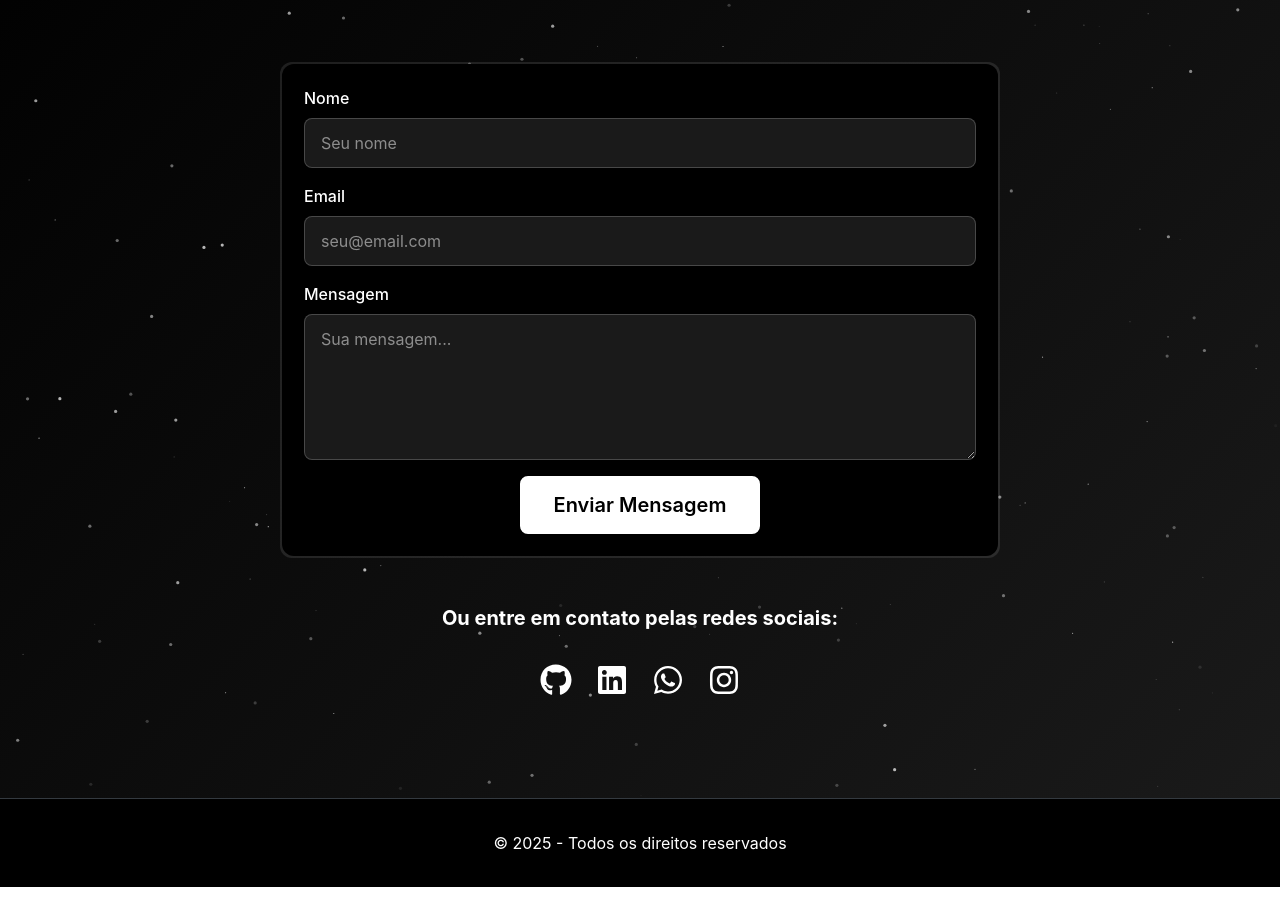
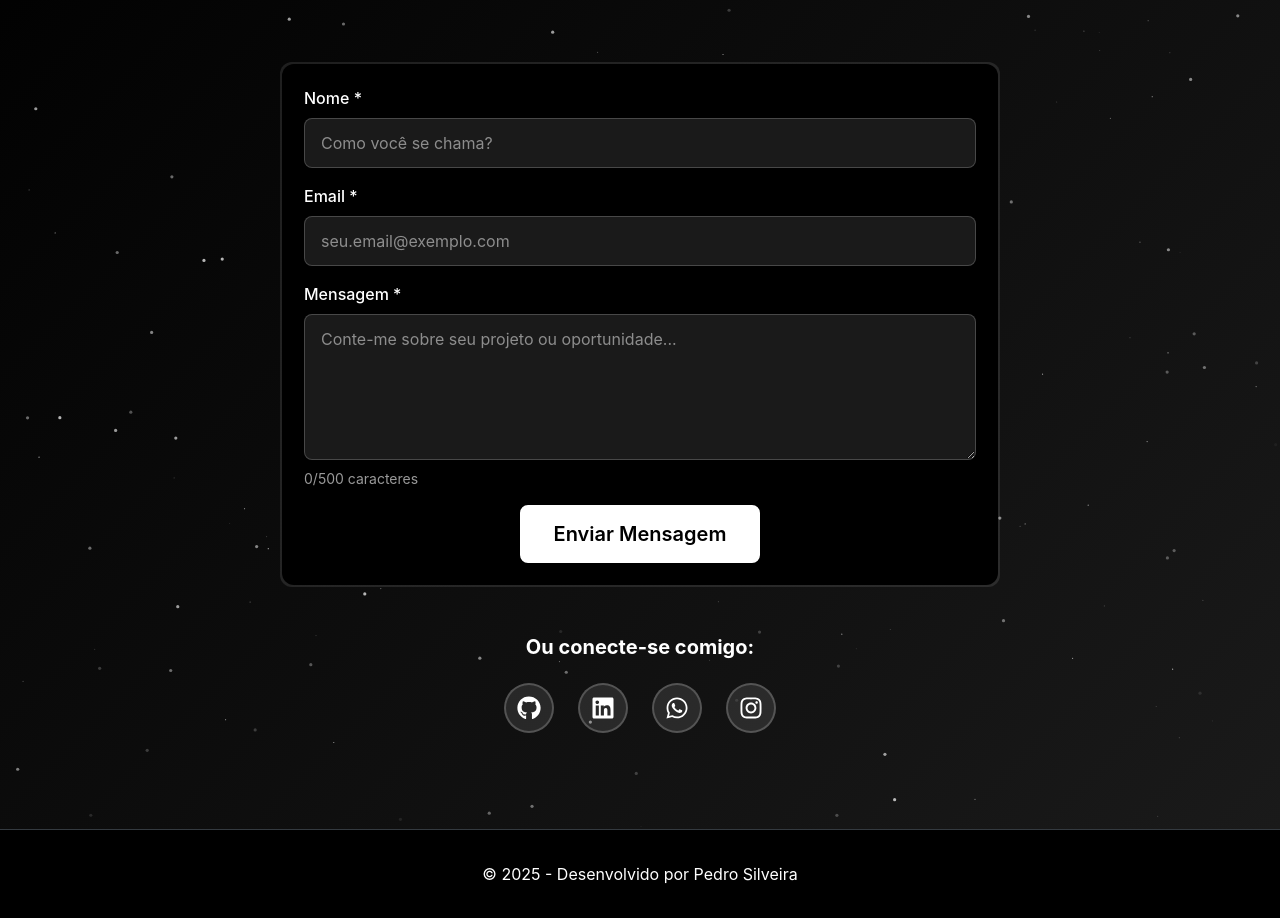
Before and after one commit to PedroSillveira/portifolio, a React (Create React App) app: page / in a window 1280 px wide. Shown: the part 3503-4421 px from the top of the page. Before the commit the page ends 4390 px from the top, so only its background shows below. Built offline with nearby package versions, Linux system fonts and the light colour scheme.

Commit message:
fix layout

```diff
--- a/src/components/Footer.jsx
+++ b/src/components/Footer.jsx
@@ -12,7 +12,7 @@ function Footer() {
     }}>
       <Container>
         <p style={{ margin: 0, color: 'var(--white-color)' }}>
-          © 2025 - Todos os direitos reservados
+          © 2025 - Desenvolvido por Pedro Silveira
         </p>
       </Container>
     </footer>
--- a/src/sections/Contact.css
+++ b/src/sections/Contact.css
@@ -18,3 +18,55 @@
 .contact-section .form-control::placeholder {
   color: rgba(255, 255, 255, 0.5);
 }
+
+.contact-section .form-control::placeholder {
+  color: rgba(255, 255, 255, 0.5);
+}
+
+.contact-section .form-control:disabled {
+  opacity: 0.6;
+  cursor: not-allowed;
+}
+
+.contact-section .alert {
+  border-radius: 0.5rem;
+  animation: slideDown 0.3s ease-out;
+}
+
+@keyframes slideDown {
+  from {
+    opacity: 0;
+    transform: translateY(-10px);
+  }
+  to {
+    opacity: 1;
+    transform: translateY(0);
+  }
+}
+
+/* Toast personalizado */
+.toast {
+  animation: slideInRight 0.4s ease-out;
+}
+
+@keyframes slideInRight {
+  from {
+    opacity: 0;
+    transform: translateX(100px);
+  }
+  to {
+    opacity: 1;
+    transform: translateX(0);
+  }
+}
+
+.toast .btn-close {
+  filter: invert(1);
+}
+
+@media (max-width: 576px) {
+  .toast {
+    min-width: 300px !important;
+    font-size: 0.85rem;
+  }
+}
--- a/src/sections/Contact.jsx
+++ b/src/sections/Contact.jsx
@@ -1,6 +1,6 @@
 import React, { useState } from 'react';
-import { Container, Row, Col, Form } from 'react-bootstrap';
-import { FaGithub, FaLinkedin, FaWhatsapp, FaInstagram } from 'react-icons/fa';
+import { Container, Row, Col, Form, Toast } from 'react-bootstrap';
+import { FaGithub, FaLinkedin, FaWhatsapp, FaInstagram, FaCheckCircle, FaExclamationCircle, FaInfoCircle } from 'react-icons/fa';
 import emailjs from '@emailjs/browser';
 import SectionTitle from '../components/SectionTitle';
 import Button from '../components/Button';
@@ -15,53 +15,113 @@ function Contact() {
         message: ''
     });
     const [isLoading, setIsLoading] = useState(false);
-    const [statusMessage, setStatusMessage] = useState('');
+    const [status, setStatus] = useState({ type: '', message: '' });
+    const [showToast, setShowToast] = useState(false);
 
     const handleChange = (e) => {
         setFormData({
             ...formData,
             [e.target.name]: e.target.value
         });
+        if (status.message) setStatus({ type: '', message: '' });
     };
 
     const handleSubmit = async (e) => {
         e.preventDefault();
         setIsLoading(true);
-        setStatusMessage('');
+        setStatus({ type: '', message: '' });
 
         try {
             await emailjs.send(
-                'service_eicivhn',      // Substitua pelo seu SERVICE_ID
-                'template_bg84urr',     // Substitua pelo seu TEMPLATE_ID
+                'service_eicivhn',
+                'template_bg84urr',
                 {
                     name: formData.name,
                     email: formData.email,
                     message: formData.message,
-                    to_email: 'pedrosilveira.developer@gmail.com'
-
                 },
-                'THvXTpKsjvL1Jf3Xc'       // Substitua pela sua PUBLIC_KEY
+                'THvXTpKsjvL1Jf3Xc'
+                // é apenas a chave publica, dont worry rs
             );
 
-            setStatusMessage('Mensagem enviada com sucesso!');
+            setStatus({
+                type: 'success',
+                message: 'Mensagem enviada com sucesso! Responderei em breve.'
+            });
             setFormData({ name: '', email: '', message: '' });
+
+            // Mostra o toast após 1 segundo
+            setTimeout(() => {
+                setShowToast(true);
+            }, 1000);
+
+            // Remove mensagem de sucesso após 5 segundos
+            setTimeout(() => {
+                setStatus({ type: '', message: '' });
+            }, 5000);
         } catch (error) {
             console.error('Erro ao enviar email:', error);
-            setStatusMessage('Erro ao enviar mensagem. Tente novamente.');
+            setStatus({
+                type: 'error',
+                message: 'Ops! Algo deu errado. Tente novamente ou use as redes sociais abaixo.'
+            });
         } finally {
             setIsLoading(false);
         }
     };
 
     const socialLinks = [
-        { icon: FaGithub, url: 'https://github.com/PedroSillveira', label: 'GitHub' },
-        { icon: FaLinkedin, url: 'https://www.linkedin.com/in/pedro-silveira-aaba05186/', label: 'LinkedIn' },
-        { icon: FaWhatsapp, url: 'https://wa.me/5551992520889', label: 'WhatsApp' },
-        { icon: FaInstagram, url: 'https://www.instagram.com/pedrosilgabriel/#', label: 'Instagram' }
+        { icon: FaGithub, url: 'https://github.com/PedroSillveira', label: 'GitHub', color: 'github' },
+        { icon: FaLinkedin, url: 'https://www.linkedin.com/in/pedro-silveira-aaba05186/', label: 'LinkedIn', color: 'linkedin' },
+        { icon: FaWhatsapp, url: 'https://wa.me/5551992520889', label: 'WhatsApp', color: 'whatsapp' },
+        { icon: FaInstagram, url: 'https://www.instagram.com/pedrosilgabriel/#', label: 'Instagram', color: 'instagram' }
     ];
 
     return (
         <section id="contact" className="contact-section">
+            {/* Toast Notification */}
+            <div
+                style={{
+                    position: 'fixed',
+                    top: '80px',
+                    right: '80px',
+                    zIndex: 9999
+                }}
+            >
+                <Toast
+                    show={showToast}
+                    onClose={() => setShowToast(false)}
+                    delay={15000}
+                    autohide
+                    style={{
+                        minWidth: '350px',
+                        background: 'rgba(0, 0, 0, 0.95)',
+                        border: '1px solid var(--accent-purple)',
+                        boxShadow: '0 8px 32px rgba(74, 20, 140, 0.3)'
+                    }}
+                >
+                    <Toast.Header
+                        closeButton={true}
+                        style={{
+                            background: 'rgba(74, 20, 140, 0.2)',
+                            borderBottom: '1px solid var(--accent-purple)',
+                            color: 'white'
+                        }}
+                    >
+                        <FaInfoCircle className="me-2" style={{ color: 'var(--accent-purple)' }} />
+                        <strong className="me-auto" style={{ color: 'white' }}>Informação Importante</strong>
+                    </Toast.Header>
+                    <Toast.Body style={{ color: 'white', padding: '1rem' }}>
+                        <p style={{ marginBottom: '0.5rem', fontSize: '0.95rem' }}>
+                            Sua mensagem não ficará salva em seus "Enviados", mas <strong>recebi seu e-mail com sucesso</strong>!
+                        </p>
+                        <p style={{ marginBottom: '0', fontSize: '0.9rem', color: 'rgba(255, 255, 255, 0.8)' }}>
+                            Não se preocupe, entrarei em contato em breve. Obrigado! 🚀
+                        </p>
+                    </Toast.Body>
+                </Toast>
+            </div>
+
             <Particles
                 className="absolute inset-0"
                 quantity={100}
@@ -84,72 +144,119 @@ function Contact() {
                             style={{ borderRadius: '1rem' }}
                         >
                             <Form onSubmit={handleSubmit} data-aos="fade-up" data-aos-delay="100">
+                                {status.message && (
+                                    <div
+                                        className="alert d-flex align-items-center mb-3"
+                                        style={{
+                                            background: status.type === 'success'
+                                                ? 'rgba(37, 211, 102, 0.1)'
+                                                : 'rgba(255, 68, 68, 0.1)',
+                                            border: `1px solid ${status.type === 'success' ? '#25D366' : '#ff4444'}`,
+                                            color: status.type === 'success' ? '#25D366' : '#ff4444',
+                                            borderRadius: '0.5rem',
+                                            padding: '1rem'
+                                        }}
+                                    >
+                                        {status.type === 'success' ? (
+                                            <FaCheckCircle className="me-2" size={20} />
+                                        ) : (
+                                            <FaExclamationCircle className="me-2" size={20} />
+                                        )}
+                                        {status.message}
+                                    </div>
+                                )}
+
                                 <Form.Group className="mb-3">
-                                    <Form.Label style={{ color: 'var(--white-color)' }}>Nome</Form.Label>
+                                    <Form.Label style={{ color: 'var(--white-color)', fontWeight: '500' }}>
+                                        Nome *
+                                    </Form.Label>
                                     <Form.Control
                                         type="text"
                                         name="name"
                                         value={formData.name}
                                         onChange={handleChange}
-                                        placeholder="Seu nome"
+                                        placeholder="Como você se chama?"
                                         required
                                         disabled={isLoading}
                                         style={{
                                             background: 'rgba(255, 255, 255, 0.1)',
                                             border: '1px solid rgba(255, 255, 255, 0.2)',
-                                            color: 'var(--white-color)'
+                                            color: 'var(--white-color)',
+                                            transition: 'all 0.3s ease'
+                                        }}
+                                        onFocus={(e) => {
+                                            e.target.style.borderColor = 'var(--accent-purple)';
+                                            e.target.style.background = 'rgba(255, 255, 255, 0.15)';
+                                        }}
+                                        onBlur={(e) => {
+                                            e.target.style.borderColor = 'rgba(255, 255, 255, 0.2)';
+                                            e.target.style.background = 'rgba(255, 255, 255, 0.1)';
                                         }}
                                     />
                                 </Form.Group>
 
                                 <Form.Group className="mb-3">
-                                    <Form.Label style={{ color: 'var(--white-color)' }}>Email</Form.Label>
+                                    <Form.Label style={{ color: 'var(--white-color)', fontWeight: '500' }}>
+                                        Email *
+                                    </Form.Label>
                                     <Form.Control
                                         type="email"
                                         name="email"
                                         value={formData.email}
                                         onChange={handleChange}
-                                        placeholder="seu@email.com"
+                                        placeholder="seu.email@exemplo.com"
                                         required
                                         disabled={isLoading}
                                         style={{
                                             background: 'rgba(255, 255, 255, 0.1)',
                                             border: '1px solid rgba(255, 255, 255, 0.2)',
-                                            color: 'var(--white-color)'
+                                            color: 'var(--white-color)',
+                                            transition: 'all 0.3s ease'
+                                        }}
+                                        onFocus={(e) => {
+                                            e.target.style.borderColor = 'var(--accent-purple)';
+                                            e.target.style.background = 'rgba(255, 255, 255, 0.15)';
+                                        }}
+                                        onBlur={(e) => {
+                                            e.target.style.borderColor = 'rgba(255, 255, 255, 0.2)';
+                                            e.target.style.background = 'rgba(255, 255, 255, 0.1)';
                                         }}
                                     />
                                 </Form.Group>
 
                                 <Form.Group className="mb-3">
-                                    <Form.Label style={{ color: 'var(--white-color)' }}>Mensagem</Form.Label>
+                                    <Form.Label style={{ color: 'var(--white-color)', fontWeight: '500' }}>
+                                        Mensagem *
+                                    </Form.Label>
                                     <Form.Control
                                         as="textarea"
                                         rows={5}
                                         name="message"
                                         value={formData.message}
                                         onChange={handleChange}
-                                        placeholder="Sua mensagem..."
+                                        placeholder="Conte-me sobre seu projeto ou oportunidade..."
                                         required
                                         disabled={isLoading}
                                         style={{
                                             background: 'rgba(255, 255, 255, 0.1)',
                                             border: '1px solid rgba(255, 255, 255, 0.2)',
-                                            color: 'var(--white-color)'
+                                            color: 'var(--white-color)',
+                                            transition: 'all 0.3s ease',
+                                            resize: 'vertical'
+                                        }}
+                                        onFocus={(e) => {
+                                            e.target.style.borderColor = 'var(--accent-purple)';
+                                            e.target.style.background = 'rgba(255, 255, 255, 0.15)';
+                                        }}
+                                        onBlur={(e) => {
+                                            e.target.style.borderColor = 'rgba(255, 255, 255, 0.2)';
+                                            e.target.style.background = 'rgba(255, 255, 255, 0.1)';
                                         }}
                                     />
+                                    <small style={{ color: 'rgba(255, 255, 255, 0.6)', display: 'block', marginTop: '0.5rem' }}>
+                                        {formData.message.length}/500 caracteres
+                                    </small>
                                 </Form.Group>
-
-                                {statusMessage && (
-                                    <div
-                                        className="mb-3 text-center"
-                                        style={{
-                                            color: statusMessage.includes('sucesso') ? '#25D366' : '#ff4444',
-                                            fontWeight: '500'
-                                        }}
-                                    >
-                                        {statusMessage}
-                                    </div>
-                                )}
 
                                 <div className="text-center">
                                     <Button
@@ -158,13 +265,21 @@ function Contact() {
                                         size="lg"
                                         disabled={isLoading}
                                         style={{
-                                            background: 'var(--white-color)',
+                                            background: isLoading ? 'var(--gray-600)' : 'var(--white-color)',
                                             color: 'var(--black-color)',
-                                            border: '2px solid var(--white-color)',
-                                            opacity: isLoading ? 0.7 : 1
+                                            border: `2px solid ${isLoading ? 'var(--gray-600)' : 'var(--white-color)'}`,
+                                            minWidth: '200px',
+                                            position: 'relative'
                                         }}
                                     >
-                                        {isLoading ? 'Enviando...' : 'Enviar Mensagem'}
+                                        {isLoading ? (
+                                            <>
+                                                <span className="spinner-border spinner-border-sm me-2" role="status" aria-hidden="true"></span>
+                                                Enviando...
+                                            </>
+                                        ) : (
+                                            'Enviar Mensagem'
+                                        )}
                                     </Button>
                                 </div>
                             </Form>
@@ -172,7 +287,7 @@ function Contact() {
 
                         <div className="text-center mt-5" data-aos="fade-up" data-aos-delay="200">
                             <h5 className="mb-4" style={{ color: 'var(--white-color)' }}>
-                                Ou entre em contato pelas redes sociais:
+                                Ou conecte-se comigo:
                             </h5>
                             <div className="d-flex justify-content-center gap-4">
                                 {socialLinks.map((social, index) => (
@@ -181,20 +296,9 @@ function Contact() {
                                         href={social.url}
                                         target="_blank"
                                         rel="noopener noreferrer"
-                                        style={{
-                                            fontSize: '2rem',
-                                            transition: 'transform 0.3s ease',
-                                            color: 'var(--white-color)'
-                                        }}
-                                        onMouseEnter={(e) => {
-                                            e.currentTarget.style.transform = 'scale(1.2)';
-                                            e.currentTarget.style.color = 'var(--accent-purple)';
-                                        }}
-                                        onMouseLeave={(e) => {
-                                            e.currentTarget.style.transform = 'scale(1)';
-                                            e.currentTarget.style.color = 'var(--white-color)';
-                                        }}
+                                        className={`social-icon social-icon-${social.color}`}
                                         aria-label={social.label}
+                                        title={social.label}
                                     >
                                         <social.icon />
                                     </a>
```
Also changed, not shown: 1 other file (tests, documents, lock files or other folders).
